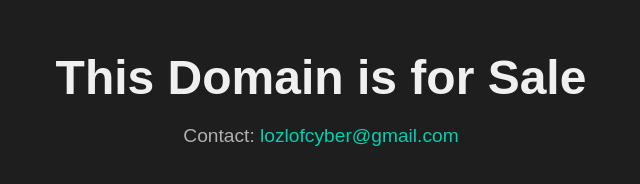
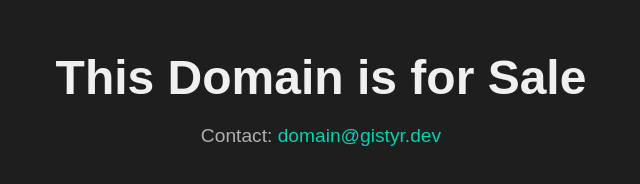
Before and after one commit to Gistyr/domain-for-sale, a plain HTML site: page index.html in a window 1280 px wide. Shown: the full height of the page, 319-959 px from the left. Drawn offline with Linux system fonts and the light colour scheme.

Commit message:
Update index.html

```diff
--- a/index.html
+++ b/index.html
@@ -70,6 +70,6 @@
 </head>
 <body>
   <h1>This Domain is for Sale</h1>
-  <p>Contact: <a href="mailto:domain@gistyr.dev">lozlofcyber@gmail.com</a></p>
+  <p>Contact: <a href="mailto:domain@gistyr.dev">domain@gistyr.dev</a></p>
 </body>
 </html>
```
